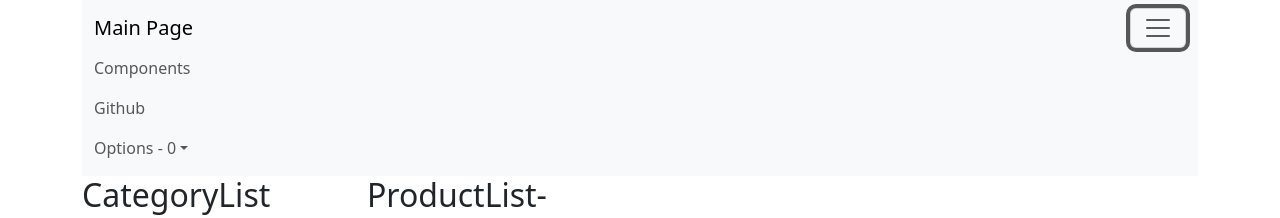
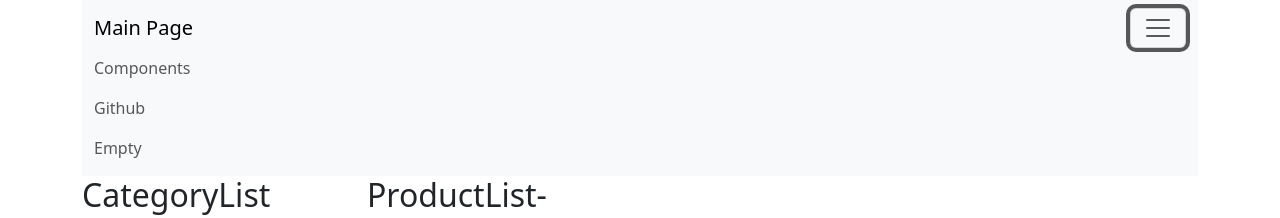
Before and after one commit to bobosii/react-practice, a React (Create React App) app: page / in a window 1280 px wide. Both pictures are taken after a click on the button 1158 px from the left and 28 px from the top of the page. Shown: the top 218 px of the page. Built offline with nearby package versions, Linux system fonts and the light colour scheme; data requests are answered from the project's data file; the HTML template or start-up script is replaced by a standard one.

Commit message:
divided navbar

```diff
--- /dev/null
+++ b/src/CartSummary.js
@@ -0,0 +1,45 @@
+import React, { Component } from "react";
+import {
+  UncontrolledDropdown,
+  DropdownToggle,
+  DropdownItem,
+  DropdownMenu,
+  Badge,
+  NavItem,
+  NavLink,
+} from "reactstrap";
+export default class CartSummary extends Component {
+  renderSummary() {
+    return (
+      <UncontrolledDropdown nav inNavbar>
+        <DropdownToggle nav caret>
+          Your Cart - {this.props.cart.length}
+        </DropdownToggle>
+        <DropdownMenu right>
+          {this.props.cart.map((cartItem) => (
+            <DropdownItem key={cartItem.product.id}>
+              {cartItem.product.productName}
+
+              <Badge color="success">{cartItem.quantitiy}</Badge>
+            </DropdownItem>
+          ))}
+
+          <DropdownItem divider />
+          <DropdownItem>Reset</DropdownItem>
+        </DropdownMenu>
+      </UncontrolledDropdown>
+    );
+  }
+
+  renderEmptyCart(){
+    return(
+        <NavItem>
+            <NavLink>Empty</NavLink>
+        </NavItem>
+    )
+  }
+
+  render() {
+    return <div>{this.props.cart.length>0?this.renderSummary():this.renderEmptyCart()}</div>;
+  }
+}
--- a/src/Navi.js
+++ b/src/Navi.js
@@ -7,11 +7,8 @@ import {
   Nav,
   NavItem,
   NavLink,
-  UncontrolledDropdown,
-  DropdownToggle,
-  DropdownMenu,
-  DropdownItem,
 } from "reactstrap";
+import CartSummary from "./CartSummary";
 
 export default class Navi extends Component {
   constructor(props) {
@@ -42,17 +39,7 @@ export default class Navi extends Component {
               <NavItem>
                 <NavLink href="https://github.com/reactstrap">Github</NavLink>
               </NavItem>
-              <UncontrolledDropdown nav inNavbar>
-                <DropdownToggle nav caret>
-                  Options - {this.props.cart.length}
-                </DropdownToggle>
-                <DropdownMenu right>
-                  <DropdownItem>Option 1</DropdownItem>
-                  <DropdownItem>Option 2</DropdownItem>
-                  <DropdownItem divider />
-                  <DropdownItem>Reset</DropdownItem>
-                </DropdownMenu>
-              </UncontrolledDropdown>
+              <CartSummary cart= {this.props.cart}/>
             </Nav>
           </Collapse>
         </Navbar>
```
